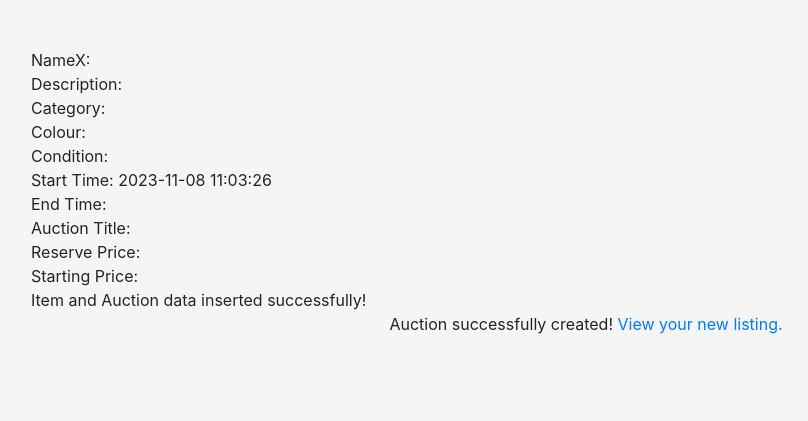
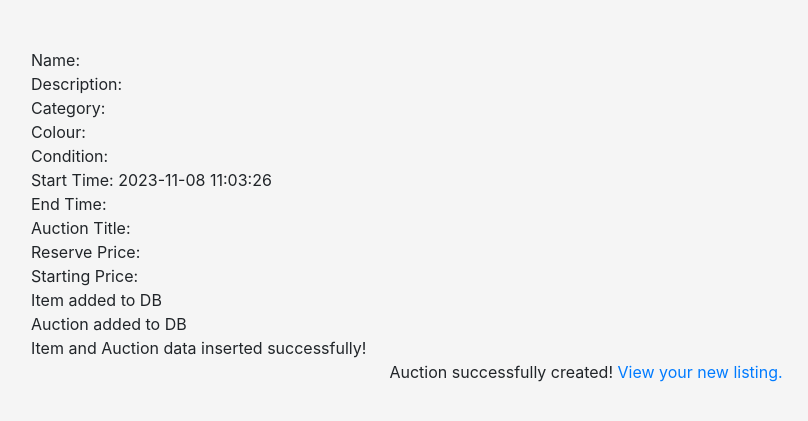
Before and after one commit to berkemuftuoglu/auction, a PHP site: page /create_auction_result.php in a window 1280 px wide. Shown: the part 156-577 px from the top of the page, without its empty margins (54-862 px from the left). Run offline with PHP 8.4, Linux system fonts and the light colour scheme; data that the repository does not hold is empty.

Commit message:
Added commits and notes for debugging

```diff
--- a/create_auction_result.php
+++ b/create_auction_result.php
@@ -23,17 +23,18 @@
     if ($_SERVER["REQUEST_METHOD"] == "POST") {
 
         //*******************************************************************************/
-        // NOTE: Check for required fields to be not null & compare with not null values in the database!
+        // NOTE: Check for required fields to be not null synchronize that with the database!
         // NOTE: Check that text fields only have text inside.
         // NOTE: Fix echo message to be redirected onto the same page!
+        // NOTE: Provide helpful feedback to the user!
         //******************************************************************************/
 
         if (empty($_POST['auctionTitle']) || empty($_POST['itemName']) ||
-        empty($_POST['auctionCategory']) || empty($_POST['itemColour']) ||
-        empty($_POST['itemCondition']) || empty($_POST['auctionStartPrice']) ||
-        empty($_POST['auctionEndDate']) ) {
-                //$errorMessage = "Please fill in all required fields.";
-                echo "Error: Requiered fields is empty";
+            empty($_POST['auctionCategory']) || empty($_POST['itemColour']) ||
+            empty($_POST['itemCondition']) || empty($_POST['auctionStartPrice']) ||
+            empty($_POST['auctionEndDate']) ) {
+                // $errorMessage = "Please fill in all required fields.";
+                echo "Error: Requiered fields is empty <br> ";
         }
     }
 
@@ -42,9 +43,7 @@
 /* TODO #3: If everything looks good, make the appropriate call to insert
             data into the database. */
 
-    // *********************************
     // Retrieve data from the form
-    // *********************************
 
     // Access the value of the data from the $_POST array
     $name = $_POST['itemName'];
@@ -58,8 +57,12 @@
     $reserve_price = $_POST['auctionReservePrice'];
     $starting_price = $_POST['auctionStartPrice'];
 
+    // *********************************************************
+    // Note: Reserve price needs to be empty or else system will crash.
+    // *********************************************************
+
     // Now $X contains the value entered in the 'X' field
-    echo "NameX: " . $name . "<br>";
+    echo "Name: " . $name . "<br>";
     echo "Description: " . $description . "<br>";
     echo "Category: " . $category . "<br>";
     echo "Colour: " . $colour . "<br>";
@@ -70,18 +73,18 @@
     echo "Reserve Price: " . $reserve_price . "<br>";
     echo "Starting Price: " . $starting_price . "<br>";
 
+    // *****************************************************
     // Perform validation or additional processing if needed
+    // *****************************************************
 
     // Insert data into the database
-    // $sql = "INSERT INTO users (username, password) VALUES ('$username', '$password')";
 
-    // *********************************
-
-    // Insert into Item table
     $item_query = "INSERT INTO Item (name, description, category, colour, `condition`)
     VALUES ('$name', '$description', '$category', '$colour', '$condition')";
 
     $item_result = db_query($connection, $item_query);
+
+    echo "Item added to DB <br>";
 
     if ($item_result) {
         // Get the last inserted item_id
@@ -92,27 +95,29 @@
             VALUES ('$item_id', '$start_time', '$end_time', '$auction_title', '$reserve_price', '$starting_price')";
 
         $auction_result = db_query($connection, $auction_query);
+        echo "Auction added to DB <br>";
 
         if ($auction_result) {
             echo "Item and Auction data inserted successfully!";
         }
         else {
             echo "Error inserting data into Auction table: " . mysqli_error($connection);
+            error_log("Auction Insert Error: " . mysqli_error($connection));
         }
 
         }
     else {
             echo "Error inserting data into Item table: " . mysqli_error($connection);
+            error_log("Auction Insert Error: " . mysqli_error($connection));
         }
 
     // Close db connection
     db_disconnect($connection);
 
-    // *********************************
 
-
-
+//*******************************************************************************/
 // If all is successful, let user know.
+//*******************************************************************************/
 echo('<div class="text-center">Auction successfully created! <a href="FIXME">View your new listing.</a></div>');
 
 
```
